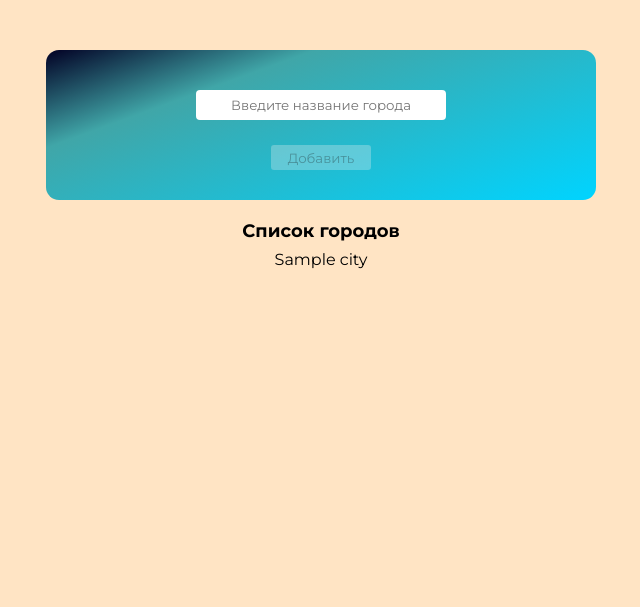
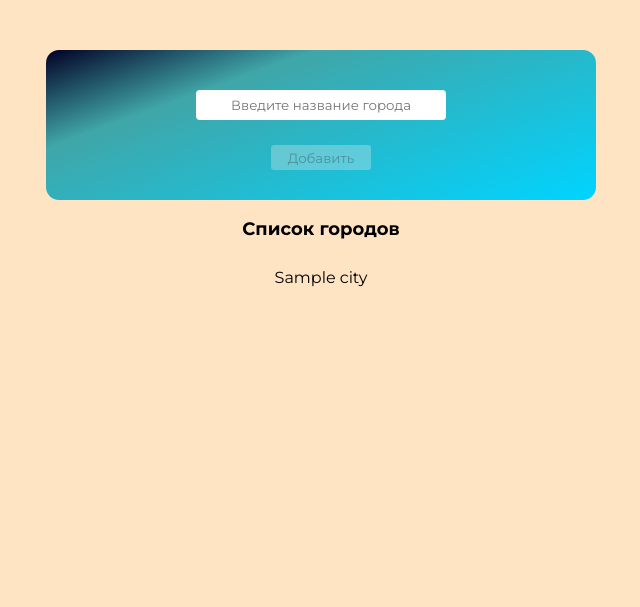
Before and after one commit to iarrowned/niris, a PHP site: page / in a window 1280 px wide. Shown: the top 607 px of the page, without its empty margins (319-959 px from the left). Run offline with PHP 8.4, Linux system fonts and the light colour scheme; tables that the repository leaves empty or names only in its code hold one stand-in row (values such as "Sample post"); some libraries are stand-ins or nearby versions.

Commit message:
exeption handler

```diff
--- a/css/style.css
+++ b/css/style.css
@@ -38,12 +38,21 @@ body {
   background: #ffe9c3;
 }
 
+.list {
+  text-align: center;
+}
+.list h2 {
+  padding-bottom: 20px;
+  font-size: 18px;
+  font-weight: bold;
+}
+.list .container {
+  height: 350px;
+  overflow: auto;
+}
 .list .container table {
   width: 500px;
   margin: 0 auto;
-}
-.list .container table tr th {
-  font-size: 18px;
 }
 .list .container table tr td {
   padding-top: 10px;
--- a/index.php
+++ b/index.php
@@ -21,11 +21,9 @@
     </div>
 </section>
 <section class="list">
+    <h2>Список городов</h2>
     <div class="container">
         <table class="list">
-            <tr>
-                <th>Список городов</th>
-            </tr>
             <?= show() ?>
         </table>
     </div>
--- a/src/php/connection.php
+++ b/src/php/connection.php
@@ -1,8 +1,13 @@
 <?php
     function connect(): PDO
     {
+        try {
             $user = 'root';
             $pass = 'root';
             $db = 'niris';
             return new PDO("mysql:host=localhost;dbname=$db", $user, $pass);
+        } catch (PDOException $e) {
+            echo "Ошибка подключения к базе данных";
+            die();
         }
+    }
--- a/src/php/view.php
+++ b/src/php/view.php
@@ -11,10 +11,19 @@
     function show()
     {
         $cities = getCities();
-        foreach (array_reverse($cities) as $city)
+        if (count($cities) != 0)
         {
-            echo '<tr>
+            foreach (array_reverse($cities) as $city)
+            {
+                echo '<tr>
                     <td>'.$city['cityName'].'</td>
                 </tr>';
+            }
         }
+        else {
+            echo '<tr>
+                    <td>Городов в списке нет</td>
+                </tr>';
+        }
+
     }
--- a/src/scss/style.scss
+++ b/src/scss/style.scss
@@ -38,15 +38,19 @@ body { background: bisque; }
   }
 }
 .list {
+  text-align: center;
+  h2 {
+    padding-bottom: 20px;
+    font-size: 18px;
+    font-weight: bold;
+  }
   .container {
+    height: 350px;
+    overflow: auto;
     table {
       width: 500px;
       margin: 0 auto;
       tr {
-
-        th{
-          font-size: 18px;
-        }
         td{
           padding-top: 10px;
           text-align: center;
```
Lines whose indentation alone changed are shown as unchanged.
